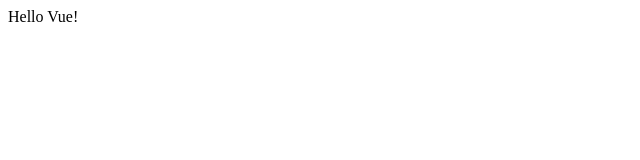
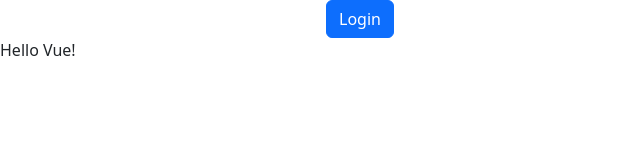
Before and after one commit to Burneh/bookmarker, a plain HTML site: page index.html in a window 1280 px wide. Shown: the whole page, without its empty margins (0-640 px from the left). Drawn offline with nearby package versions, Linux system fonts and the light colour scheme.

Commit message:
changes for new page redirect and bootstrap

```diff
--- a/index.html
+++ b/index.html
@@ -1,10 +1,19 @@
 <html>
+    <link rel="stylesheet" href="https://cdn.jsdelivr.net/npm/bootstrap@5.2.3/dist/css/bootstrap.min.css" integrity="sha384-rbsA2VBKQhggwzxH7pPCaAqO46MgnOM80zW1RWuH61DGLwZJEdK2Kadq2F9CUG65" crossorigin="anonymous">
     <script src="https://unpkg.com/vue@3/dist/vue.global.js"></script>
     <script>
         const hasLoggedIn = window.localStorage.getItem('hasLoggedIn')
 
     </script>
-<div id="app">{{ message }}</div>
+<div id="app" class=".container">
+    <div class="row">
+        <div class="col-3"></div>
+        <div class="col-3">
+            <a href="/redirect.html" class="btn btn-primary">Login</a>
+        </div>
+    </div>
+    {{ message }}
+</div>
 
 <script>
   const { createApp } = Vue
@@ -14,6 +23,9 @@
       return {
         message: 'Hello Vue!'
       }
+    },
+    mounted() {
+        console.log('mounted')
     }
   }).mount('#app')
 </script>
```
Also changed, not shown: redirect.html (added, +7 -0 lines).
